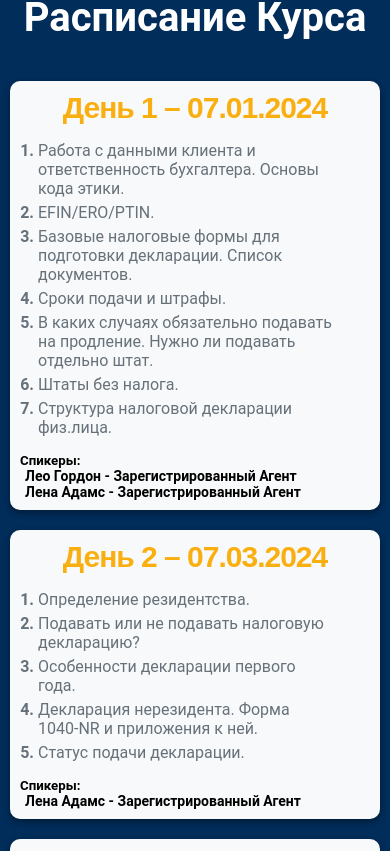
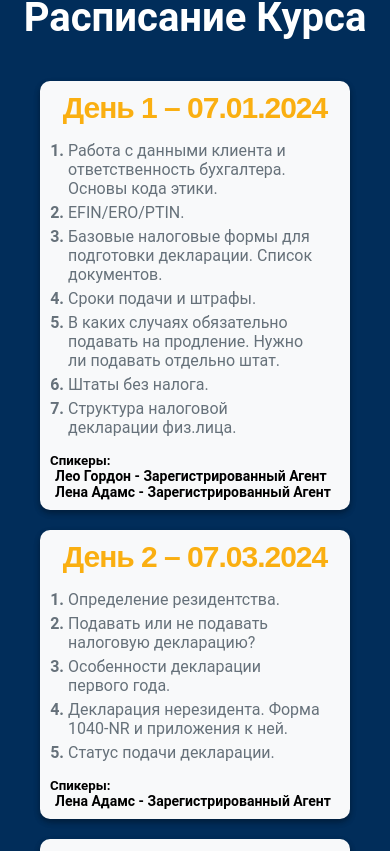
Before and after one commit to Zhybuliou/courses, a React (Vite) app: page /#/ in a window 390 px wide. Shown: the part 2856-3707 px from the top of the page. Built offline with nearby package versions, Linux system fonts and the light colour scheme.

Commit message:
feat: add style

```diff
--- a/src/App.scss
+++ b/src/App.scss
@@ -105,7 +105,4 @@ $color-logo: #D9DCDD;
       padding: 0 15px;
     }
   }
-  .calendar-card-description ol li{
-    padding-right: 50px;
 }
-}
--- a/src/components/schedule/schedule.scss
+++ b/src/components/schedule/schedule.scss
@@ -78,6 +78,7 @@
       }
       .calendar-card-description {
         min-height: auto;
+        max-width: 290px;
     }
     .calendar-card-mentors{
         padding-bottom: 10px;
```
